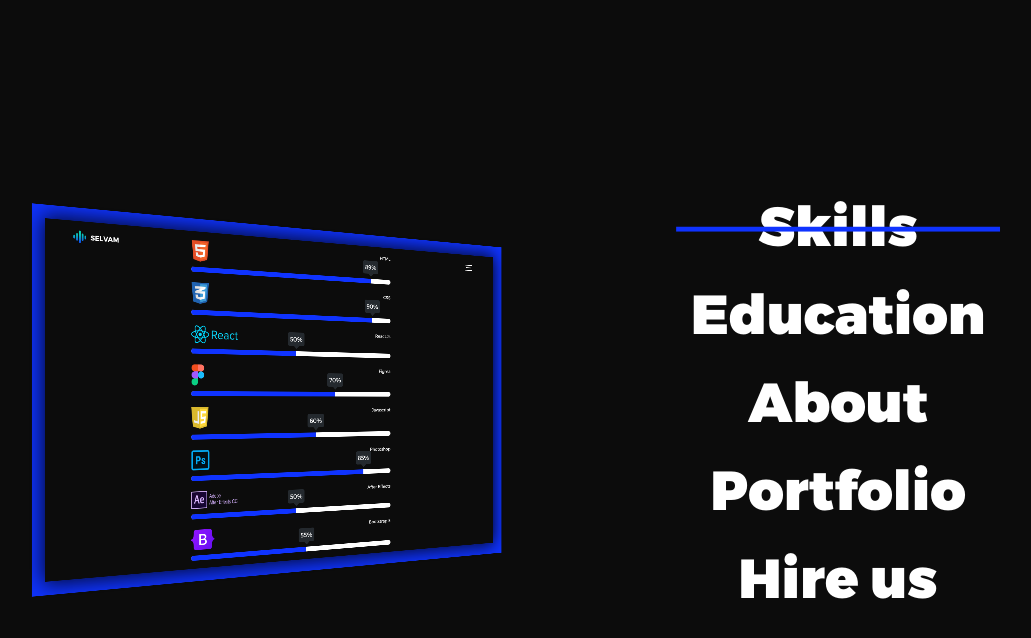
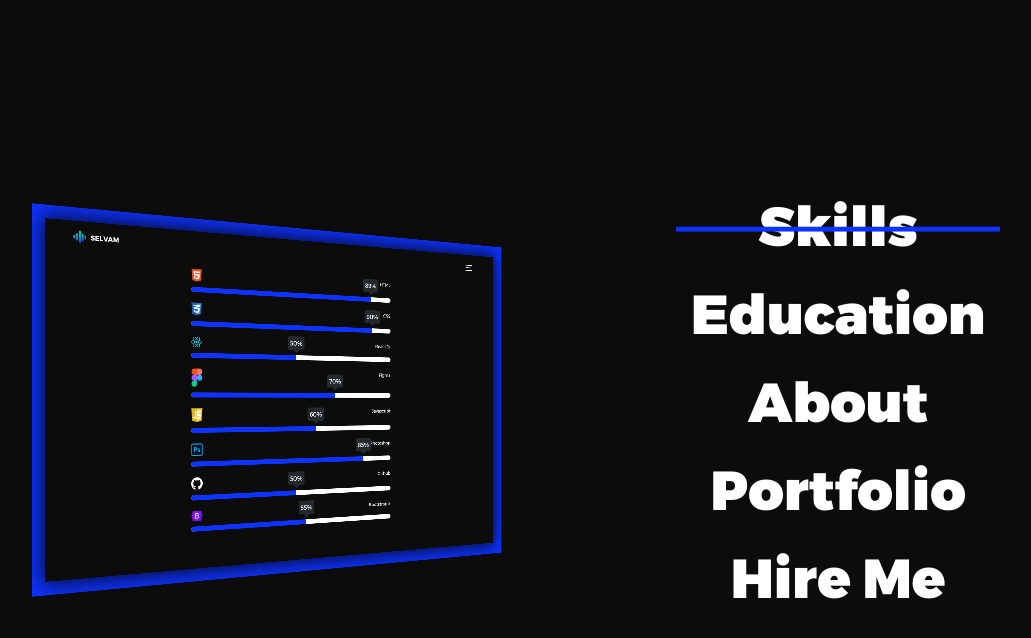
Before and after one commit to SelvamDeveloper/Selvam-portfolio, a plain HTML site: page skills.html in a window 1280 px wide. Both pictures are taken after a click on the element 1191 px from the left and 35 px from the top of the page. Shown: the whole page, without its empty margins (13-1044 px from the left). Drawn offline with nearby package versions, Linux system fonts and the light colour scheme.

Commit message:
Add files via upload

```diff
--- a/skills.css
+++ b/skills.css
@@ -40,7 +40,10 @@
     background: #fff;
     border-radius: 20px;
   }
-
+  img{
+    width: 100%;
+    max-width: 30px;
+  }
   .countbar {
     height: 12px;
     background: #0f33ff;
--- a/skills.html
+++ b/skills.html
@@ -58,7 +58,7 @@
                 </div>
                 <div class="progress">
                   <div class="title">
-                    <img src="img/react.png.png" alt="">
+                    <img src="img/react.png" alt="">
                     <h3>React.js</h3>
                   </div>
                   <div class="barline">
@@ -94,8 +94,8 @@
                 </div>
                 <div class="progress">
                   <div class="title">
-                    <img src="img/ae.png" alt="">
-                    <h3>After Effects</h3>
+                    <img src="img/Github.png" alt="">
+                    <h3>Github</h3>
                   </div>
                   <div class="barline">
                     <div class="countbar" data-percentNumber="50"></div>
@@ -124,7 +124,7 @@
                 <li><a href="edu.html">Education</a></li>
                 <li><a href="about.html">About</a></li>
                 <li><a href="portfolio.html">Portfolio</a></li>
-                <li><a href="index.html">Hire us</a></li>
+                <li><a href="index.html">Hire Me</a></li>
               </ul>
 
             </div>
```
Also changed, not shown: about.html (+1 -1 lines), edu.html (+1 -1 lines), index.html (+5 -5 lines).
